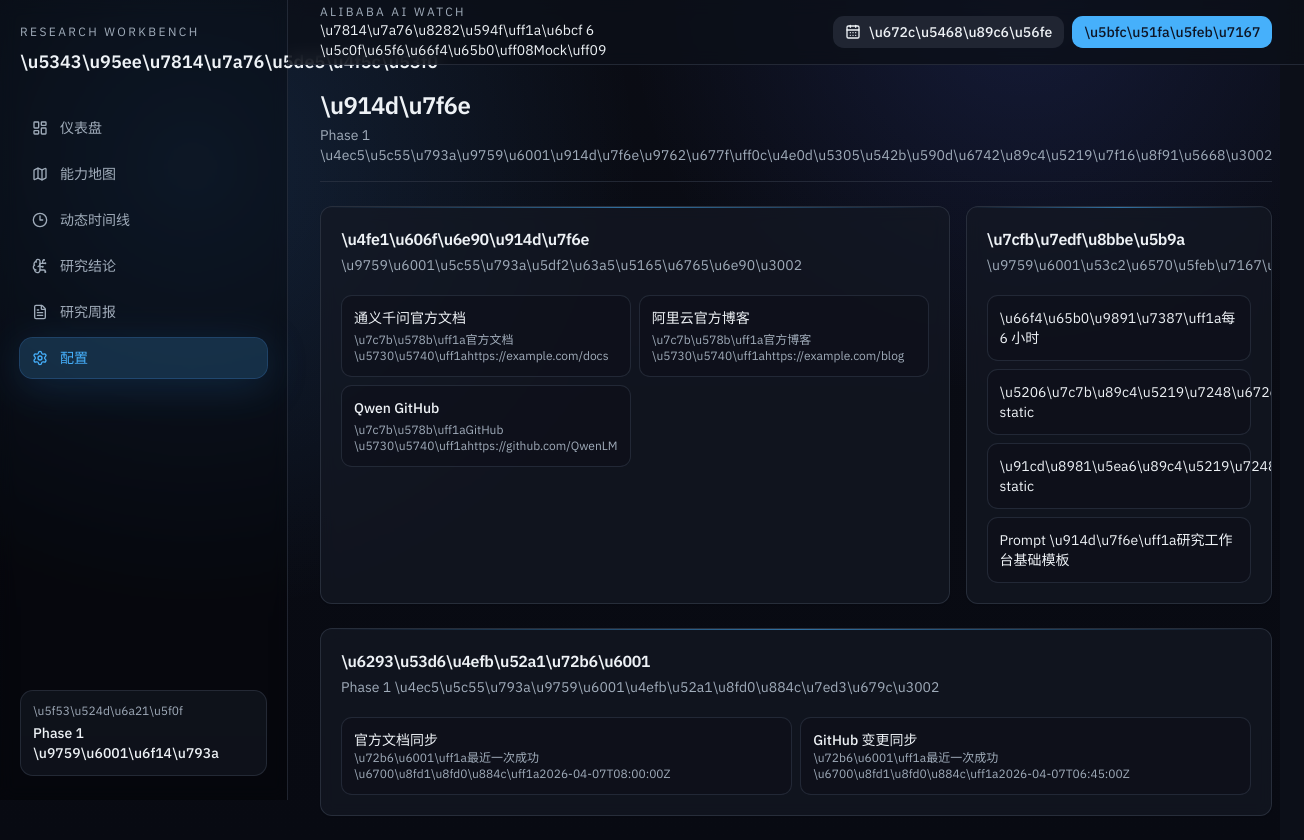
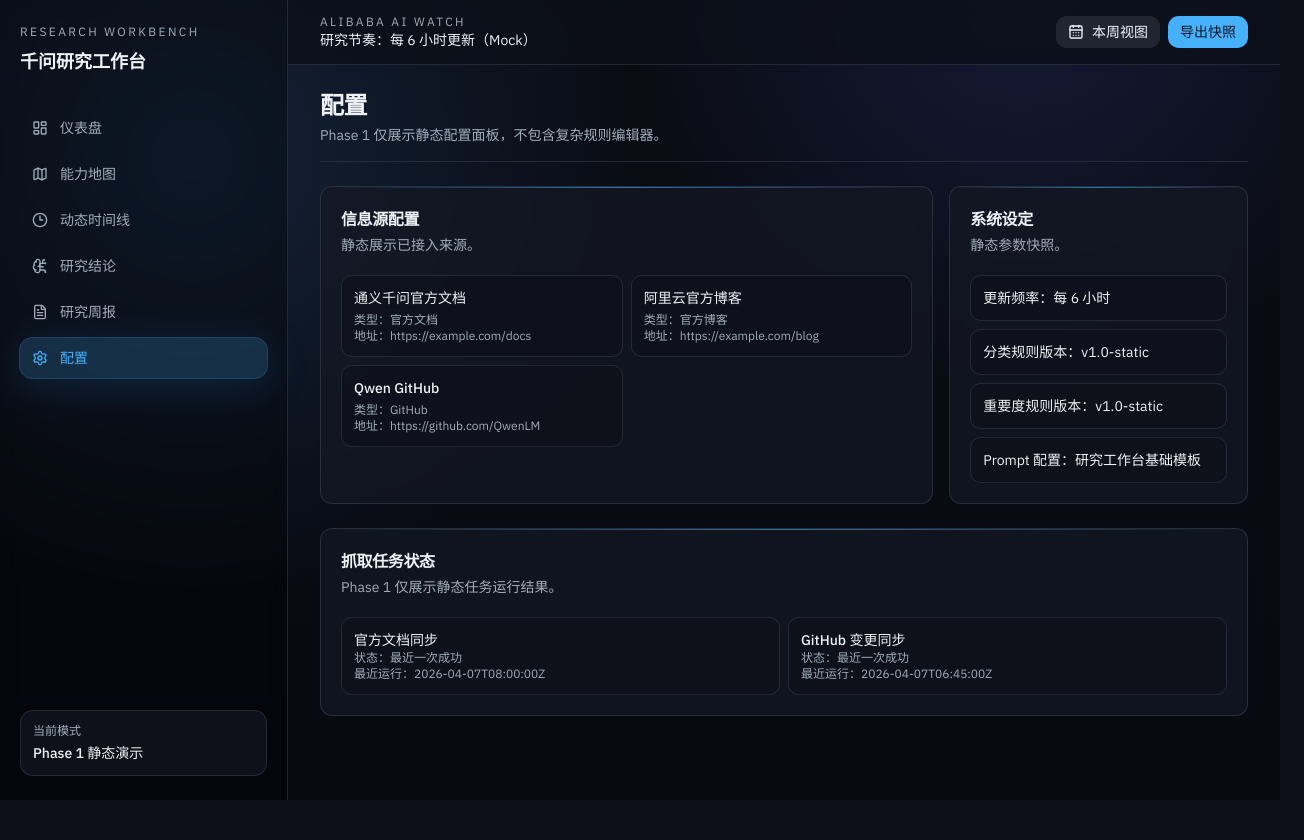
Before and after one commit to huiliuxu780/AiResearchStudio, a Next.js app: page /settings in a window 1280 px wide. Shown: the whole page, 1304 px wide, since content can reach past the window. After the commit the page ends 800 px from the top, so only its background shows below. Built offline with nearby package versions, Linux system fonts and the light colour scheme.

Commit message:
fix: decode escaped Chinese labels in workbench UI

```diff
--- a/src/app/(workbench)/capability-map/page.tsx
+++ b/src/app/(workbench)/capability-map/page.tsx
@@ -19,15 +19,15 @@
   const state = capabilityMap.scenario;
 
   if (state === "loading") return <SkeletonBlock />;
-  if (state === "empty") return <EmptyState title="\u80fd\u529b\u5730\u56fe\u6682\u65e0\u6761\u76ee" />;
-  if (state === "error") return <ErrorState title="\u80fd\u529b\u5730\u56fe\u52a0\u8f7d\u5931\u8d25" />;
+  if (state === "empty") return <EmptyState title="能力地图暂无条目" />;
+  if (state === "error") return <ErrorState title="能力地图加载失败" />;
 
   const sortedLayers = capabilityLayerDisplayOrder
     .map((layer) => capabilityMap.data.find((item) => item.capability_layer === layer))
     .filter((item): item is NonNullable<typeof item> => Boolean(item));
 
   return (
-    <PageShell title="\u80fd\u529b\u5730\u56fe" description="\u6309\u516d\u5c42\u80fd\u529b\u7ed3\u6784\u67e5\u770b\u963f\u91cc AI \u5168\u666f\u3002">
+    <PageShell title="能力地图" description="按六层能力结构查看阿里 AI 全景。">
       <div className="grid gap-4 lg:grid-cols-2 xl:grid-cols-3">
         {sortedLayers.map((layer) => (
           <CapabilityLayerCard key={layer.capability_layer} layer={layer} />
--- a/src/app/(workbench)/page.tsx
+++ b/src/app/(workbench)/page.tsx
@@ -23,11 +23,11 @@
   const state = dashboard.scenario;
 
   if (state === "loading") return <SkeletonBlock />;
-  if (state === "empty") return <EmptyState title="\u4eea\u8868\u76d8\u6682\u65e0\u6570\u636e" />;
-  if (state === "error") return <ErrorState title="\u4eea\u8868\u76d8\u52a0\u8f7d\u5931\u8d25" />;
+  if (state === "empty") return <EmptyState title="仪表盘暂无数据" />;
+  if (state === "error") return <ErrorState title="仪表盘加载失败" />;
 
   return (
-    <PageShell title="\u4eea\u8868\u76d8" description="\u5feb\u901f\u67e5\u770b\u7814\u7a76\u5168\u5c40\u72b6\u6001\u4e0e\u672c\u5468\u91cd\u70b9\u3002">
+    <PageShell title="仪表盘" description="快速查看研究全局状态与本周重点。">
       <section className="grid gap-3 sm:grid-cols-2 xl:grid-cols-4">
         {dashboard.data.metrics.map((metric) => (
           <StatCard key={metric.label} {...metric} />
@@ -35,7 +35,7 @@
       </section>
 
       <section className="grid gap-4 xl:grid-cols-3">
-        <SectionCard title="\u516d\u5c42\u5206\u5e03\u6982\u89c8" description="\u6309\u80fd\u529b\u5206\u5c42\u89c2\u5bdf\u672c\u5468\u4fe1\u606f\u5bc6\u5ea6\u3002">
+        <SectionCard title="六层分布概览" description="按能力分层观察本周信息密度。">
           <div className="space-y-2">
             {capabilityLayerDisplayOrder.map((layer) => {
               const item = dashboard.data.layer_distribution.find((entry) => entry.capability_layer === layer);
@@ -53,7 +53,7 @@
           </div>
         </SectionCard>
 
-        <SectionCard title="\u8fd1\u671f\u91cd\u70b9\u52a8\u6001" description="\u9ad8\u4ef7\u503c\u4e8b\u5b9e\u5361\u7247\u3002">
+        <SectionCard title="近期重点动态" description="高价值事实卡片。">
           <div className="space-y-3">
             {dashboard.data.recent_highlights.map((item) => (
               <Link
@@ -68,7 +68,7 @@
           </div>
         </SectionCard>
 
-        <SectionCard title="\u6700\u65b0\u7814\u7a76\u7ed3\u8bba" description="\u6700\u8fd1\u66f4\u65b0\u7684\u7814\u7a76\u5224\u65ad\u3002">
+        <SectionCard title="最新研究结论" description="最近更新的研究判断。">
           <div className="space-y-3">
             {dashboard.data.latest_insights.map((insight) => (
               <Link key={insight.id} href={`/insights?id=${insight.id}`} className="block rounded-xl border border-transparent transition-all hover:-translate-y-0.5 hover:border-primary/60">
@@ -79,7 +79,7 @@
         </SectionCard>
       </section>
 
-      <SectionCard title="\u672c\u5468\u5efa\u8bae\u5b9e\u9a8c" description="\u7528\u4e8e\u63a8\u8fdb PoC \u4e0e\u9009\u578b\u9a8c\u8bc1\u3002">
+      <SectionCard title="本周建议实验" description="用于推进 PoC 与选型验证。">
         <ul className="space-y-2 text-sm">
           {dashboard.data.experiment_suggestions.map((item) => (
             <li key={item} className="rounded-md border border-border/50 px-3 py-2">
@@ -89,8 +89,8 @@
         </ul>
       </SectionCard>
 
-      <SectionCard title="\u72b6\u6001\u6f14\u793a" description="\u901a\u8fc7 URL \u53c2\u6570\u5207\u6362\uff1fstate=loading|empty|error">
-        <p className="text-sm text-muted-foreground">\u5f53\u524d\u72b6\u6001\uff1a{state}\u3002\u793a\u4f8b\uff1a/timeline?state=empty</p>
+      <SectionCard title="状态演示" description="通过 URL 参数切换？state=loading|empty|error">
+        <p className="text-sm text-muted-foreground">当前状态：{state}。示例：/timeline?state=empty</p>
       </SectionCard>
     </PageShell>
   );
--- a/src/app/(workbench)/settings/page.tsx
+++ b/src/app/(workbench)/settings/page.tsx
@@ -19,44 +19,44 @@
   const state = settings.scenario;
 
   if (state === "loading") return <SkeletonBlock />;
-  if (state === "empty") return <EmptyState title="\u914d\u7f6e\u9762\u677f\u6682\u65e0\u5185\u5bb9" />;
-  if (state === "error") return <ErrorState title="\u914d\u7f6e\u9762\u677f\u52a0\u8f7d\u5931\u8d25" />;
+  if (state === "empty") return <EmptyState title="配置面板暂无内容" />;
+  if (state === "error") return <ErrorState title="配置面板加载失败" />;
 
   return (
     <PageShell
-      title="\u914d\u7f6e"
-      description="Phase 1 \u4ec5\u5c55\u793a\u9759\u6001\u914d\u7f6e\u9762\u677f\uff0c\u4e0d\u5305\u542b\u590d\u6742\u89c4\u5219\u7f16\u8f91\u5668\u3002"
+      title="配置"
+      description="Phase 1 仅展示静态配置面板，不包含复杂规则编辑器。"
     >
       <div className="grid gap-4 xl:grid-cols-3">
-        <SectionCard title="\u4fe1\u606f\u6e90\u914d\u7f6e" description="\u9759\u6001\u5c55\u793a\u5df2\u63a5\u5165\u6765\u6e90\u3002" className="xl:col-span-2">
+        <SectionCard title="信息源配置" description="静态展示已接入来源。" className="xl:col-span-2">
           <div className="grid gap-2 text-sm md:grid-cols-2">
             {settings.data.sources.map((source) => (
               <div key={source.id} className="rounded-md border border-border/60 bg-background/50 p-3">
                 <p className="font-medium">{source.name}</p>
-                <p className="mt-1 text-xs text-muted-foreground">\u7c7b\u578b\uff1a{sourceTypeLabelMap[source.source_type]}</p>
-                <p className="text-xs text-muted-foreground">\u5730\u5740\uff1a{source.url}</p>
+                <p className="mt-1 text-xs text-muted-foreground">类型：{sourceTypeLabelMap[source.source_type]}</p>
+                <p className="text-xs text-muted-foreground">地址：{source.url}</p>
               </div>
             ))}
           </div>
         </SectionCard>
 
-        <SectionCard title="\u7cfb\u7edf\u8bbe\u5b9a" description="\u9759\u6001\u53c2\u6570\u5feb\u7167\u3002">
+        <SectionCard title="系统设定" description="静态参数快照。">
           <div className="space-y-2 text-sm">
-            <div className="rounded-md border border-border/60 bg-background/50 p-3">\u66f4\u65b0\u9891\u7387\uff1a{settings.data.refresh_frequency}</div>
-            <div className="rounded-md border border-border/60 bg-background/50 p-3">\u5206\u7c7b\u89c4\u5219\u7248\u672c\uff1a{settings.data.classification_rule_version}</div>
-            <div className="rounded-md border border-border/60 bg-background/50 p-3">\u91cd\u8981\u5ea6\u89c4\u5219\u7248\u672c\uff1a{settings.data.importance_rule_version}</div>
-            <div className="rounded-md border border-border/60 bg-background/50 p-3">Prompt \u914d\u7f6e\uff1a{settings.data.prompt_profile}</div>
+            <div className="rounded-md border border-border/60 bg-background/50 p-3">更新频率：{settings.data.refresh_frequency}</div>
+            <div className="rounded-md border border-border/60 bg-background/50 p-3">分类规则版本：{settings.data.classification_rule_version}</div>
+            <div className="rounded-md border border-border/60 bg-background/50 p-3">重要度规则版本：{settings.data.importance_rule_version}</div>
+            <div className="rounded-md border border-border/60 bg-background/50 p-3">Prompt 配置：{settings.data.prompt_profile}</div>
           </div>
         </SectionCard>
       </div>
 
-      <SectionCard title="\u6293\u53d6\u4efb\u52a1\u72b6\u6001" description="Phase 1 \u4ec5\u5c55\u793a\u9759\u6001\u4efb\u52a1\u8fd0\u884c\u7ed3\u679c\u3002">
+      <SectionCard title="抓取任务状态" description="Phase 1 仅展示静态任务运行结果。">
         <div className="grid gap-2 text-sm md:grid-cols-2">
           {settings.data.crawl_job_status.map((job) => (
             <div key={job.job_name} className="rounded-md border border-border/60 bg-background/50 p-3">
               <p className="font-medium">{job.job_name}</p>
-              <p className="text-xs text-muted-foreground">\u72b6\u6001\uff1a{job.status}</p>
-              <p className="text-xs text-muted-foreground">\u6700\u8fd1\u8fd0\u884c\uff1a{job.last_run_at}</p>
+              <p className="text-xs text-muted-foreground">状态：{job.status}</p>
+              <p className="text-xs text-muted-foreground">最近运行：{job.last_run_at}</p>
             </div>
           ))}
         </div>
--- a/src/app/(workbench)/timeline/page.tsx
+++ b/src/app/(workbench)/timeline/page.tsx
@@ -36,24 +36,24 @@
   }, [timeline.data.items, topic, itemId]);
 
   if (state === "loading") return <SkeletonBlock />;
-  if (state === "empty") return <EmptyState title="\u52a8\u6001\u65f6\u95f4\u7ebf\u6682\u65e0\u5185\u5bb9" />;
-  if (state === "error") return <ErrorState title="\u52a8\u6001\u65f6\u95f4\u7ebf\u52a0\u8f7d\u5931\u8d25" />;
+  if (state === "empty") return <EmptyState title="动态时间线暂无内容" />;
+  if (state === "error") return <ErrorState title="动态时间线加载失败" />;
 
   const topicLabel = topic ? topicTypeLabelMap[topic as keyof typeof topicTypeLabelMap] ?? topic : null;
 
   return (
-    <PageShell title="\u52a8\u6001\u65f6\u95f4\u7ebf" description="\u6309\u65f6\u95f4\u67e5\u770b\u4e8b\u5b9e\u52a8\u6001\uff0c\u652f\u6301\u6765\u6e90/\u5c42\u7ea7/\u4e3b\u9898\u7b5b\u9009\u3002">
+    <PageShell title="动态时间线" description="按时间查看事实动态，支持来源/层级/主题筛选。">
       <ContextBackBar
         href="/"
-        label="\u8fd4\u56de\u4eea\u8868\u76d8"
-        contextText={topicLabel ? `\u4e0a\u4e0b\u6587\uff1a${topicLabel}` : "\u4e0a\u4e0b\u6587\uff1a\u5168\u90e8\u4e3b\u9898"}
+        label="返回仪表盘"
+        contextText={topicLabel ? `上下文：${topicLabel}` : "上下文：全部主题"}
       />
 
       <FilterBar sourceTypes={timeline.data.filters.source_types} topicTypes={timeline.data.filters.topic_types} />
 
       <div className="space-y-3">
         {filteredItems.length === 0 ? (
-          <EmptyState title="\u5f53\u524d\u4e3b\u9898\u65e0\u5339\u914d\u6761\u76ee" />
+          <EmptyState title="当前主题无匹配条目" />
         ) : (
           filteredItems.map((item) => <TimelineItemCard key={item.id} item={item} />)
         )}
--- a/src/components/layout/sidebar-nav.tsx
+++ b/src/components/layout/sidebar-nav.tsx
@@ -7,12 +7,12 @@
 import { cn } from "@/lib/utils";
 
 const navItems = [
-  { href: "/", label: "\u4eea\u8868\u76d8", icon: LayoutDashboard },
-  { href: "/capability-map", label: "\u80fd\u529b\u5730\u56fe", icon: Map },
-  { href: "/timeline", label: "\u52a8\u6001\u65f6\u95f4\u7ebf", icon: Clock3 },
-  { href: "/insights", label: "\u7814\u7a76\u7ed3\u8bba", icon: BrainCircuit },
-  { href: "/reports", label: "\u7814\u7a76\u5468\u62a5", icon: FileText },
-  { href: "/settings", label: "\u914d\u7f6e", icon: Settings }
+  { href: "/", label: "仪表盘", icon: LayoutDashboard },
+  { href: "/capability-map", label: "能力地图", icon: Map },
+  { href: "/timeline", label: "动态时间线", icon: Clock3 },
+  { href: "/insights", label: "研究结论", icon: BrainCircuit },
+  { href: "/reports", label: "研究周报", icon: FileText },
+  { href: "/settings", label: "配置", icon: Settings }
 ];
 
 export function SidebarNav() {
@@ -23,7 +23,7 @@
       <div className="flex h-full flex-col px-5 py-6">
         <div className="mb-8">
           <p className="text-xs uppercase tracking-[0.2em] text-muted-foreground">Research Workbench</p>
-          <h2 className="mt-2 text-lg font-semibold text-foreground">\u5343\u95ee\u7814\u7a76\u5de5\u4f5c\u53f0</h2>
+          <h2 className="mt-2 text-lg font-semibold text-foreground">千问研究工作台</h2>
         </div>
 
         <nav className="space-y-1.5">
@@ -50,8 +50,8 @@
         </nav>
 
         <div className="mt-auto rounded-lg border border-border/60 bg-card/60 p-3">
-          <p className="text-xs text-muted-foreground">\u5f53\u524d\u6a21\u5f0f</p>
-          <p className="mt-1 text-sm font-medium text-foreground">Phase 1 \u9759\u6001\u6f14\u793a</p>
+          <p className="text-xs text-muted-foreground">当前模式</p>
+          <p className="mt-1 text-sm font-medium text-foreground">Phase 1 静态演示</p>
         </div>
       </div>
     </aside>
--- a/src/components/layout/top-header.tsx
+++ b/src/components/layout/top-header.tsx
@@ -8,16 +8,16 @@
       <div className="mx-auto flex h-14 max-w-[1600px] items-center justify-between px-3 sm:h-16 sm:px-4 lg:px-8">
         <div>
           <p className="text-[10px] uppercase tracking-[0.2em] text-muted-foreground sm:text-xs">Alibaba AI Watch</p>
-          <p className="text-xs text-foreground sm:text-sm">\u7814\u7a76\u8282\u594f\uff1a\u6bcf 6 \u5c0f\u65f6\u66f4\u65b0\uff08Mock\uff09</p>
+          <p className="text-xs text-foreground sm:text-sm">研究节奏：每 6 小时更新（Mock）</p>
         </div>
         <div className="flex items-center gap-1.5 sm:gap-2">
           <Button variant="secondary" size="sm" className="px-2.5 sm:px-3">
             <CalendarDays className="h-4 w-4" />
-            <span className="hidden sm:inline">\u672c\u5468\u89c6\u56fe</span>
+            <span className="hidden sm:inline">本周视图</span>
           </Button>
           <Button size="sm" className="px-2.5 sm:px-3">
-            <span className="hidden sm:inline">\u5bfc\u51fa\u5feb\u7167</span>
-            <span className="sm:hidden">\u5bfc\u51fa</span>
+            <span className="hidden sm:inline">导出快照</span>
+            <span className="sm:hidden">导出</span>
           </Button>
         </div>
       </div>
--- a/src/components/shared/empty-state.tsx
+++ b/src/components/shared/empty-state.tsx
@@ -8,8 +8,8 @@
 }
 
 export function EmptyState({
-  title = "\u6682\u65e0\u53ef\u5c55\u793a\u5185\u5bb9",
-  description = "\u5f53\u524d\u7b5b\u9009\u6761\u4ef6\u4e0b\u6ca1\u6709\u6570\u636e\uff0c\u8bf7\u7a0d\u540e\u91cd\u8bd5\u6216\u8c03\u6574\u7b5b\u9009\u6761\u4ef6\u3002"
+  title = "暂无可展示内容",
+  description = "当前筛选条件下没有数据，请稍后重试或调整筛选条件。"
 }: EmptyStateProps) {
   return (
     <div className="flex min-h-56 flex-col items-center justify-center rounded-xl border border-dashed border-border/70 bg-card/30 px-6 text-center">
@@ -17,7 +17,7 @@
       <h3 className="mt-3 text-base font-semibold">{title}</h3>
       <p className="mt-1 max-w-xl text-sm text-muted-foreground">{description}</p>
       <Button variant="secondary" size="sm" className="mt-4">
-        \u91cd\u7f6e\u7b5b\u9009
+        重置筛选
       </Button>
     </div>
   );
--- a/src/components/shared/error-state.tsx
+++ b/src/components/shared/error-state.tsx
@@ -8,8 +8,8 @@
 }
 
 export function ErrorState({
-  title = "\u52a0\u8f7d\u5931\u8d25",
-  description = "\u5f53\u524d\u4e3a\u9759\u6001\u6f14\u793a\u73af\u5883\uff0c\u8bf7\u7a0d\u540e\u91cd\u8bd5\u3002"
+  title = "加载失败",
+  description = "当前为静态演示环境，请稍后重试。"
 }: ErrorStateProps) {
   return (
     <div className="flex min-h-56 flex-col items-center justify-center rounded-xl border border-destructive/40 bg-destructive/5 px-6 text-center">
@@ -17,7 +17,7 @@
       <h3 className="mt-3 text-base font-semibold">{title}</h3>
       <p className="mt-1 max-w-xl text-sm text-muted-foreground">{description}</p>
       <Button variant="outline" size="sm" className="mt-4">
-        \u91cd\u8bd5
+        重试
       </Button>
     </div>
   );
```
